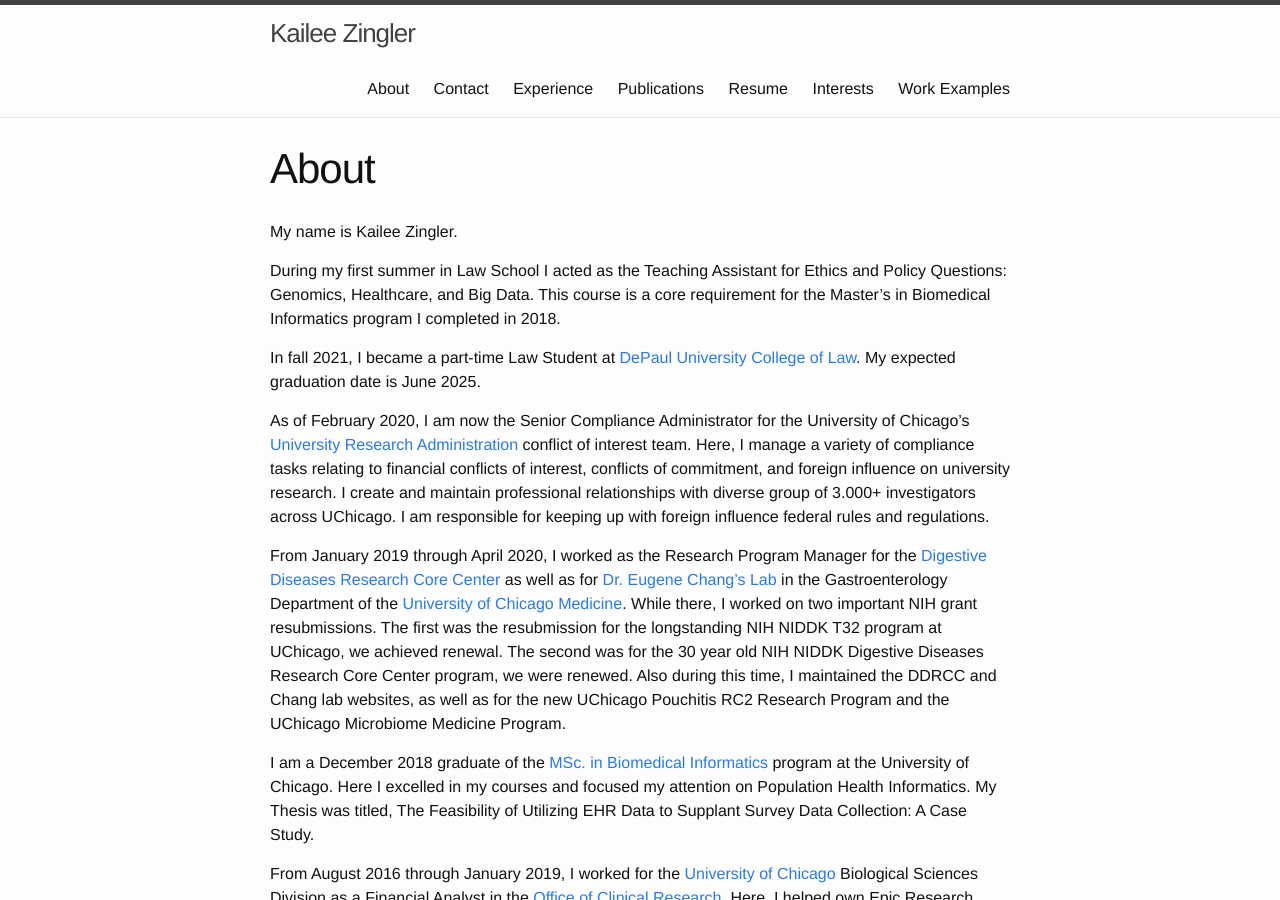
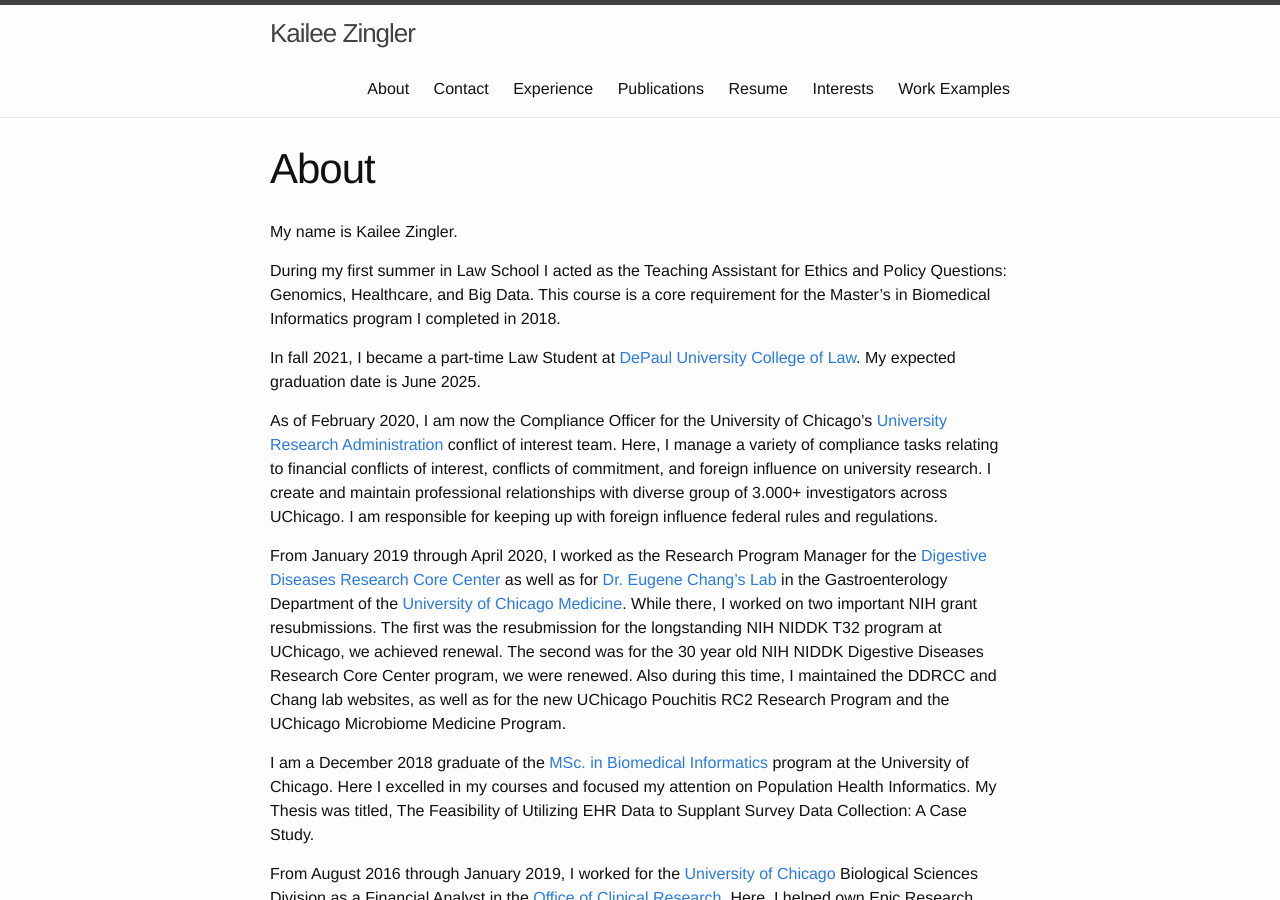
Before and after one commit to kzingler/kzingler.github.io, a Jekyll site: the page built from about.md, in a window 1280 px wide and 900 px high. Built offline with Jekyll 4.4.1, drawn with Linux system fonts in a browser that asks for light colours.

Commit message:
Updated work title

```diff
--- a/about.md
+++ b/about.md
@@ -9,7 +9,7 @@
 
 In fall 2021, I became a part-time Law Student at [DePaul University College of Law](https://en.wikipedia.org/wiki/DePaul_University_College_of_Law). My expected graduation date is June 2025.
 
-As of February 2020, I am now the Senior Compliance Administrator for the University of Chicago's [University Research Administration](https://ura.uchicago.edu) conflict of interest team.
+As of February 2020, I am now the Compliance Officer for the University of Chicago's [University Research Administration](https://ura.uchicago.edu) conflict of interest team.
 Here, I manage a variety of compliance tasks relating to financial conflicts of interest, conflicts of commitment, and foreign influence on university research. I create and maintain professional relationships with diverse group of 3.000+ investigators across UChicago. I am responsible for keeping up with foreign influence federal rules and regulations.
 
 From January 2019 through April 2020, I worked as the Research Program Manager for the [Digestive Diseases Research Core Center](https://www.niddk.nih.gov/research-funding/research-programs/digestive-disease-centers) as well as for [Dr. Eugene Chang's Lab](https://metabolism.uchicago.edu/program/faculty/eugene-b-chang) in the Gastroenterology Department of the [University of Chicago Medicine](https://en.wikipedia.org/wiki/University_of_Chicago_Medical_Center).
```
